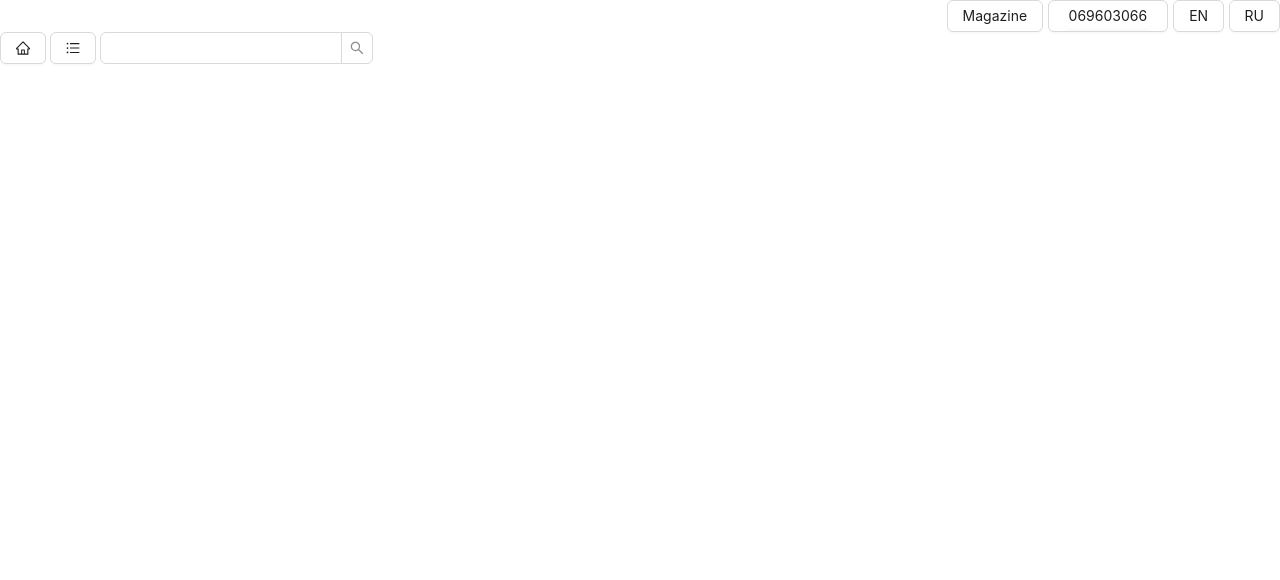
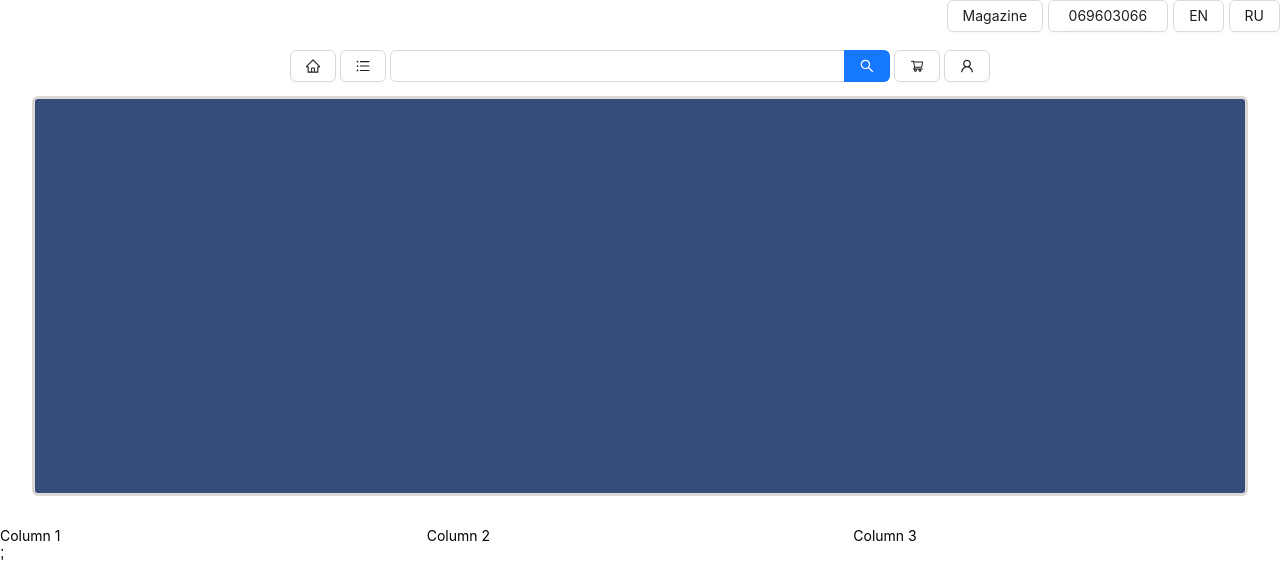
Before and after one commit to rusucatalin/ecommerce, a React (Vite) app in the folder OSY_ecommerce/: page / in a window 1280 px wide. Shown: the top 580 px of the page. Built offline with nearby package versions, Linux system fonts and the light colour scheme.

Commit message:
Add carousel

```diff
--- a/OSY_ecommerce/src/components/Bar/Bar.tsx
+++ b/OSY_ecommerce/src/components/Bar/Bar.tsx
@@ -1,12 +1,26 @@
-import { HomeOutlined, UnorderedListOutlined } from "@ant-design/icons";
+import {
+  HomeOutlined,
+  ShoppingCartOutlined,
+  UnorderedListOutlined,
+  UserOutlined,
+} from "@ant-design/icons";
+import { Affix } from "antd";
+import { ReactNode } from "react";
 import { Box } from "../Box/Box";
 import { OnButton } from "../Buttons/Button";
 import { Search } from "../Search/Search";
+import { IBarInterface } from "./Barstyle";
+
+interface BarProps extends IBarInterface {
+  children: ReactNode;
+}
 
 // export function Bar() {return <> <HomeOutlined></HomeOutlined> </>  }
 
-export function Bar() {
+export function Bar({}) {
   return (
+    <Affix offsetTop={50} onChange={(affixed) => console.log(affixed)}>
+      <>
         <Box display="flex" gap={4}>
           <Box>
             <OnButton>
@@ -18,10 +32,22 @@ export function Bar() {
               <UnorderedListOutlined></UnorderedListOutlined>
             </OnButton>
           </Box>
+          <Box display="flex" gap={6}>
+            <Search width={500} enterButton></Search>
+          </Box>
           <Box>
-        <Search width={300}></Search>
+            <OnButton>
+              <ShoppingCartOutlined />
+            </OnButton>
+          </Box>
+          <Box>
+            <OnButton>
+              <UserOutlined />
+            </OnButton>
           </Box>
           {/* <Box><Input></Input><Search></Search></Box> */}
         </Box>
+      </>
+    </Affix>
   );
 }
--- a/OSY_ecommerce/src/components/Box/Boxstyle.ts
+++ b/OSY_ecommerce/src/components/Box/Boxstyle.ts
@@ -8,6 +8,8 @@ export interface IBoxInterface {
   gap?: number;
   textAlign?: "right";
   justifyContent?: "right";
+  flexDirection?: "column" | "row";
+  alignSelf?: "center" | "start" | "end";
 }
 
 export const StyledBox = styled.div(
--- a/OSY_ecommerce/src/components/Buttons/Button.tsx
+++ b/OSY_ecommerce/src/components/Buttons/Button.tsx
@@ -6,6 +6,5 @@ interface ButtonProps extends IButtonInterface {
 }
 
 export function OnButton({ children, ...rest }: ButtonProps) {
-  console.log(rest);
   return <StyledButton styles={rest}>{children}</StyledButton>;
 }
--- a/OSY_ecommerce/src/components/Buttons/Buttonstyle.ts
+++ b/OSY_ecommerce/src/components/Buttons/Buttonstyle.ts
@@ -1,5 +1,6 @@
 import { Button } from "antd";
 import styled from "styled-components";
+
 export interface IButtonInterface {
   width?: number | string;
   background?: string;
--- /dev/null
+++ b/OSY_ecommerce/src/components/Carousel/Carousel.tsx
@@ -0,0 +1,44 @@
+import React, { ReactNode } from "react";
+import { ICarouselInterface, StyledCarousel } from "./Carouselstyle";
+
+interface ICarouselProps extends ICarouselInterface {
+  children?: ReactNode;
+}
+
+export const Carousel = ({ children, ...rest }: ICarouselProps) => {
+  return <StyledCarousel style={rest} children={children}></StyledCarousel>;
+};
+
+// const contentStyle: React.CSSProperties = {
+//   margin: 0,
+//   height: '160px',
+//   color: '#fff',
+//   lineHeight: '160px',
+//   textAlign: 'center',
+//   background: '#364d79',
+// };
+
+// const App: React.FC = () => {
+//   const onChange = (currentSlide: number) => {
+//     console.log(currentSlide);
+//   };
+
+//   return (
+//     <Carousel afterChange={onChange}>
+//       <div>
+//         <h3 style={contentStyle}>1</h3>
+//       </div>
+//       <div>
+//         <h3 style={contentStyle}>2</h3>
+//       </div>
+//       <div>
+//         <h3 style={contentStyle}>3</h3>
+//       </div>
+//       <div>
+//         <h3 style={contentStyle}>4</h3>
+//       </div>
+//     </Carousel>
+//   );
+// };
+
+// export default App;
--- /dev/null
+++ b/OSY_ecommerce/src/components/Carousel/Carouselstyle.ts
@@ -0,0 +1,21 @@
+import styled from "styled-components";
+import { Carousel } from "antd";
+
+export interface ICarouselInterface {
+  height?: number | string;
+  background?: string;
+  lineHeight?: number | string;
+  textAlign?: "center";
+  color?: string;
+  padding?: number | string;
+  margin?: number | string;
+  borderRadius?: number | string;
+  borderColor?: string;
+  display?: "flex" | "block";
+  contentStyle?: number | string;
+  borderStyle?: string;
+}
+
+export const StyledCarousel = styled(Carousel)(
+  ({ style }: { style: ICarouselInterface }) => ({ ...style })
+);
--- a/OSY_ecommerce/src/components/Search/Search.tsx
+++ b/OSY_ecommerce/src/components/Search/Search.tsx
@@ -1,16 +1,23 @@
-import React from "react";
+import React, { ReactNode } from "react";
 import { Input, Space } from "antd";
 import { ISearchInterface, StyledSearch } from "./Searchstyle";
 
-const { Search } = Input;
+// const { Search } = Input;
+interface ISearchProps extends ISearchInterface {
+  enterButton?: ReactNode;
+}
 
-const App: React.FC = () => (
-  <Space direction="vertical">
-    <Search placeholder="input search text" />
-  </Space>
-);
+export const Search = ({ enterButton, ...rest }: ISearchProps) => {
+  return <StyledSearch style={rest} enterButton={enterButton} />;
+};
 
-export { Search };
+// const App: React.FC = () => (
+//   <Space direction="vertical">
+//     <Search placeholder="input search text" />
+//   </Space>
+// );
+
+// export { Search };
 
 // interface SearchProps extends ISearchInterface {
 //   children: ReactNode;
--- a/OSY_ecommerce/src/components/Search/Searchstyle.ts
+++ b/OSY_ecommerce/src/components/Search/Searchstyle.ts
@@ -1,10 +1,11 @@
 import styled from "styled-components";
-import { Search } from "./Search";
+import { Input, InputProps } from "antd";
+import { SearchProps } from "antd/es/input";
 export interface ISearchInterface {
   width?: number | string;
   height?: number | string;
 }
 
-export const StyledSearch = styled(Search)(
-  ({ styles }: { styles: ISearchInterface }) => ({ ...styles })
+export const StyledSearch = styled(Input.Search)(
+  ({ style }: { style: ISearchInterface }) => ({ ...style })
 );
--- a/OSY_ecommerce/src/pages/MainPage.tsx
+++ b/OSY_ecommerce/src/pages/MainPage.tsx
@@ -1,11 +1,42 @@
+import { Col, Grid, Row } from "antd";
 import { Bar } from "../components/Bar/Bar";
+import { Box } from "../components/Box/Box";
+import { Carousel } from "../components/Carousel/Carousel";
 import { Header } from "../components/Header/Header";
 
 export function MainPage() {
   return (
-    <div>
-      {" "}
-      <Header /> <Bar />{" "}
-    </div>
+    <Box display="flex" flexDirection="column">
+      <Box>
+        <Header />
+      </Box>
+      <Box display="flex" alignSelf="center">
+        <Bar />
+      </Box>
+      <Box>
+        <Carousel
+          height={400}
+          color="#fff"
+          lineHeight={300}
+          textAlign="center"
+          background="#364d79"
+          padding={100}
+          margin={32}
+          borderRadius={6}
+          borderColor="#d9d9d9"
+          display="flex"
+          borderStyle="solid"
+          contentStyle={1}
+        ></Carousel>
+      </Box>
+      <Box>
+        <Row>
+          <Col span={8}>Column 1</Col>
+          <Col span={8}>Column 2</Col>
+          <Col span={8}>Column 3</Col>
+        </Row>
+        ;
+      </Box>
+    </Box>
   );
 }
```
Also changed, not shown: OSY_ecommerce/src/components/Bar/Barstyle.ts (+15 -0 lines), OSY_ecommerce/src/components/Grid/Grid.tsx (added, +11 -0 lines), OSY_ecommerce/src/components/Grid/Gridstyle.ts (added, +19 -0 lines). Lines whose indentation alone changed are shown as unchanged.
